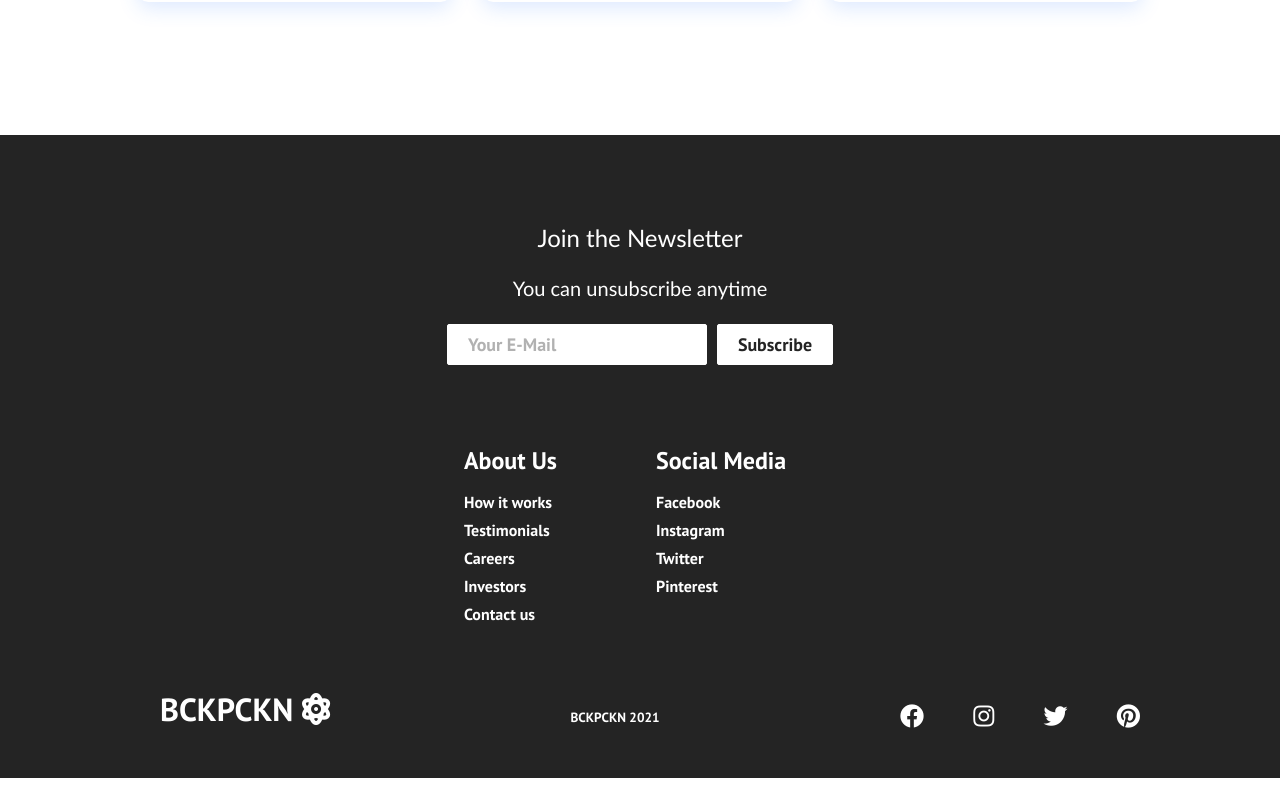
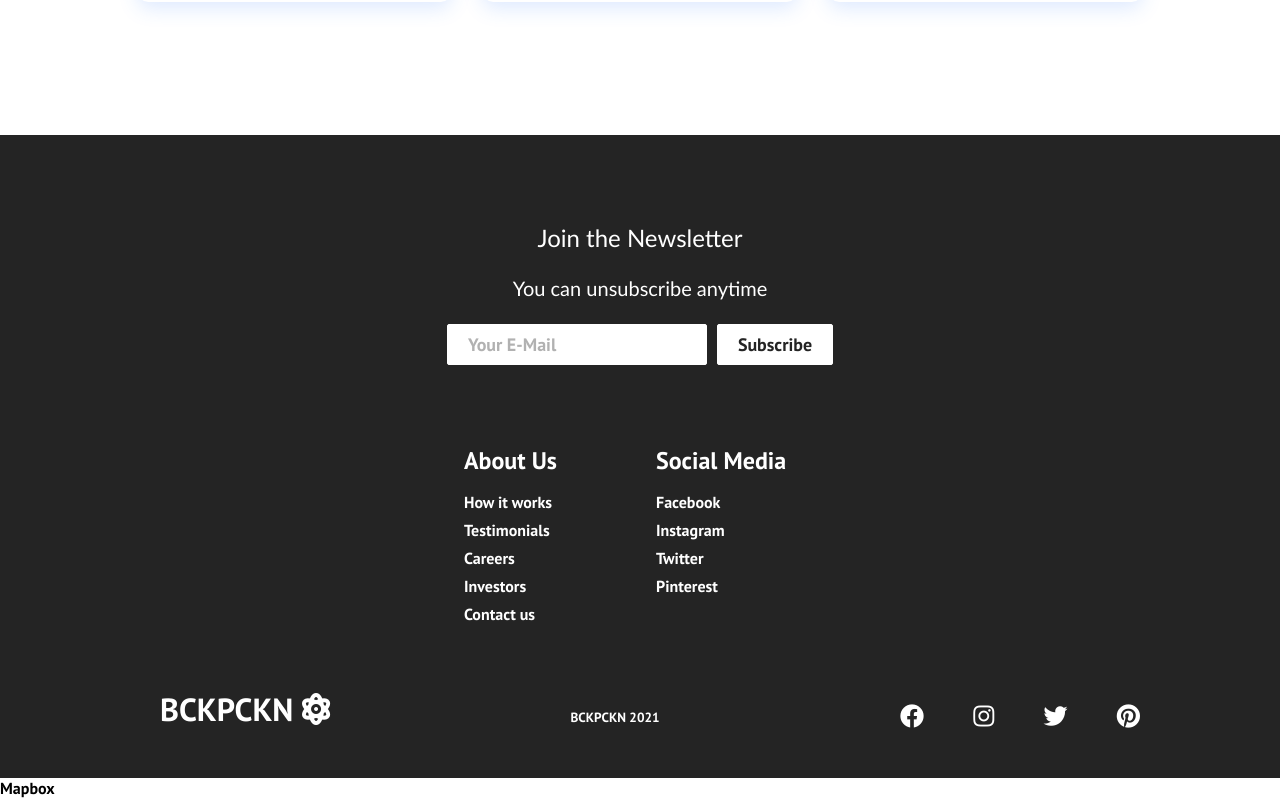
Before and after one commit to ludolfaugust/react-website-bckpckn, a React (Create React App) app: page /joinus in a window 1280 px wide. Shown: the part 1710-2508 px from the top of the page. Built offline with nearby package versions, Linux system fonts and the light colour scheme.

Commit message:
add Mapbox

```diff
--- a/src/App.js
+++ b/src/App.js
@@ -5,6 +5,7 @@ import Home from "./components/pages/Home";
 import GetGoing from "./components/pages/GetGoing";
 import Who from "./components/pages/Who";
 import Joinus from "./components/pages/Joinus";
+import Mapbox from "./components/pages/Mapbox";
 
 function App() {
   return (
@@ -18,6 +19,7 @@ function App() {
           <Route path="/joinus" component={Joinus} />
         </Switch>
       </Router>
+      <Mapbox />
     </>
   );
 }
--- /dev/null
+++ b/src/components/pages/Mapbox.js
@@ -0,0 +1,7 @@
+import React from "react";
+
+function Mapbox() {
+  return <div>Mapbox</div>;
+}
+
+export default Mapbox;
```
